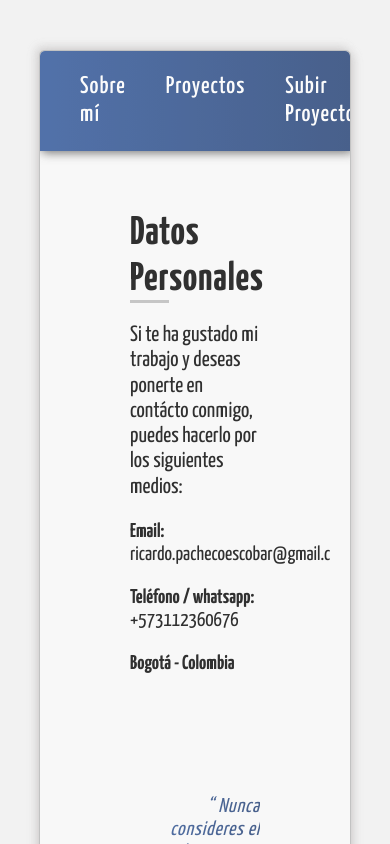
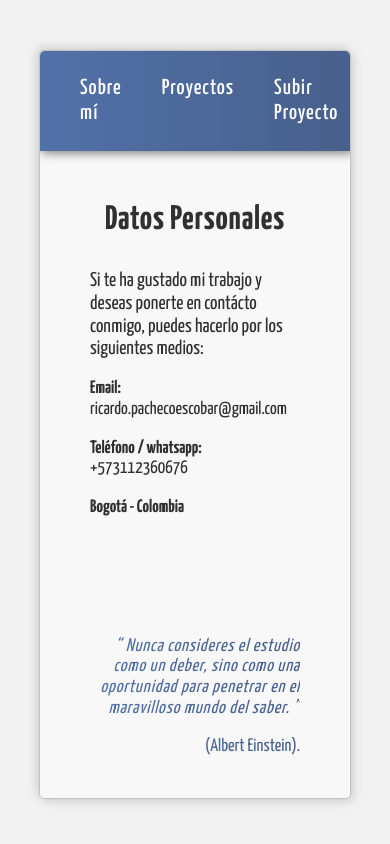
Before and after one commit to JoseRicardoPE/Portafolio-Servicios, an Angular app: page /contacto in a window 390 px wide. Shown: the top 844 px of the page. Built offline with nearby package versions, Linux system fonts and the light colour scheme; a web font is replaced by a local one.

Commit message:
Agregando primera parte de estilos para un diseño responsivo al portafolio de servicios.

```diff
--- a/src/app/app.component.html
+++ b/src/app/app.component.html
@@ -10,12 +10,13 @@
   </header>
 
   <!-- Main Section -->
-  <section class="main__section container" id="main__section">
+  <section class="main__section" id="main__section">
     <router-outlet></router-outlet>
   </section>
 
-  <!-- Footer -->
 </main>
+
+<!-- Footer -->
 <footer class="footer container" id="footer">
   <section class="footer__section" id="footer__section">
     <span class="footer__name" id="footer__name">Jose Ricardo Pacheco Escobar</span>
--- a/src/app/components/contact/contact.component.html
+++ b/src/app/components/contact/contact.component.html
@@ -1,4 +1,4 @@
-<section class="section__contact container">
+<section class="section__contact">
   <h1 class="contact__title">{{ title }}</h1>
   <div class="contact__content">
     <p class="contact__paragraph">
--- a/src/assets/css/styles.css
+++ b/src/assets/css/styles.css
@@ -153,16 +153,17 @@ body{
 
 /* --- Section Form --- */
 .section__formulario{
-    width: 70%;
+    width: 85%;
     margin: 20px auto;
 }
 
 .form__title{
     text-align: center;
-    margin-bottom: 20px;
-    font-size: 2rem;
+    margin: 50px 0 30px;
+    font-size: 2.25rem;
     font-weight: bold;
     letter-spacing: 1px;
+    /* border-bottom: 2px solid rgb(128, 128, 128, 0.5); */
 }
 
 .form{
@@ -267,12 +268,13 @@ body{
 }
 
 .projects__title{
-    font-size: 2rem;
+    margin: 10px 0 30px;
+    font-size: 2.25rem;
     font-weight: bold;
     font-family: var(--font3);
     letter-spacing: 1px;
     text-align: center;
-    margin-bottom: 40px;
+    /* border-bottom: 2px solid rgb(128, 128, 128, 0.5); */
 }
 
 .projects__list{
@@ -377,26 +379,16 @@ body{
 /* --- Section Contacto --- */
 .section__contact{
     width: 100%;
-    padding: 40px 70px;
+    padding: 20px 70px 40px;
 }
 
 .contact__title{
-    text-align: left;
-    margin-bottom: 20px;
-    font-size: 2rem;
+    text-align: center;
+    margin: 30px 0;
+    font-size: 2.25rem;
     font-weight: 700;
     letter-spacing: 0.8px;
-    position: relative;
-}
-
-.contact__title::after{
-    content: "";
-    width: 30%;
-    height: 3px;
-    position: absolute;
-    bottom: 0;
-    left: 0;
-    background-color: rgb(128, 128, 128, 0.5);
+    /* border-bottom: 2px solid rgb(128, 128, 128, 0.5); */
 }
 
 .contact__content{
@@ -492,3 +484,64 @@ body{
 }
 
 /* --- Responsive Design --- */
+@media screen and (max-width: 850px) {
+    html{
+        font-size: 18px;
+    }
+
+    /* --- Titles --- */
+    .section__title,
+    .projects__title,
+    .form__title,
+    .contact__title{
+        font-size: 34px;
+    }
+
+    /* --- Section about --- */
+    .article__about{
+        padding: 0 50px 40px;
+        text-align: justify;
+    }
+
+    /* --- Section projects --- */
+    .section__projects{
+        padding: 40px 50px 40px 10px;
+    }
+
+    .projects__list{
+        display: flex;
+        flex-direction: column;
+        gap: 3em;
+    }
+
+    .projects__item{
+        text-align: justify;
+    }
+
+    .projects__texts p{
+        font-size: 1rem;
+    }
+
+    .projects__img,
+    .projects__link{
+        margin: 0 auto;
+        text-align: center;
+    }
+
+    .projects__link--mod{
+        font-size: 1rem;
+    }
+
+    /* --- Section contact --- */
+    .section__contact{
+        padding: 20px 50px 40px;
+    }
+}
+
+@media screen and (max-width: 600px) {
+    .footer{
+        flex-direction: column;
+        justify-content: center;
+        align-items: center;
+    }
+}
```
